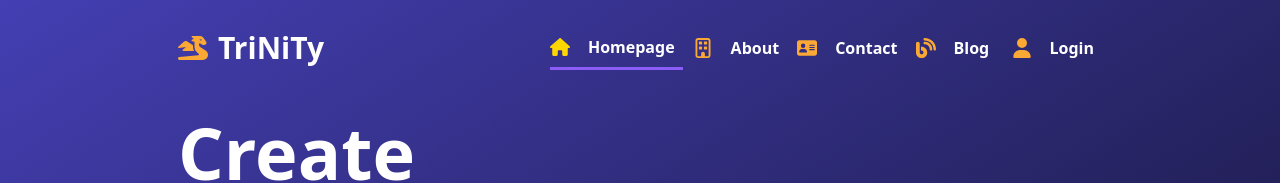
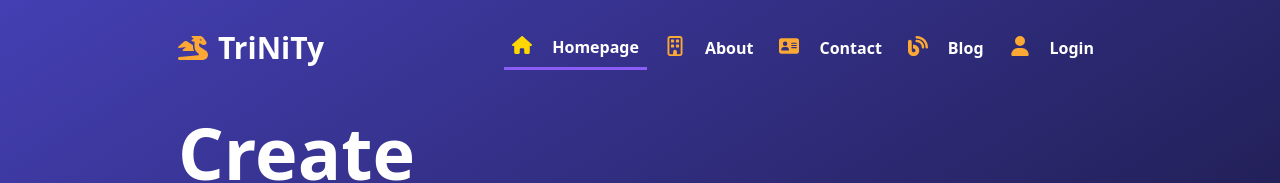
Before and after one commit to lTriNiTyl/nextjs_ts_tutorial, a Next.js app: page / in a window 1280 px wide. Shown: the top 183 px of the page. Built offline with nearby package versions, Linux system fonts and the light colour scheme.

Commit message:
"메뉴 이미지위치 변경 및 블로그 포스트일때 블로그 메뉴 활성화되도록 수정"

```diff
--- a/src/components/navbar/links/Links.tsx
+++ b/src/components/navbar/links/Links.tsx
@@ -28,7 +28,7 @@ export const links = [
   },
   {
     title: "Blog",
-    path: "/blog",
+    path: "/blog" || "/blog/post",
     mobile: false,
     icon: BlogIcon
   },
--- a/src/components/navbar/links/navLink/navLink.tsx
+++ b/src/components/navbar/links/navLink/navLink.tsx
@@ -2,34 +2,41 @@
 
 import Link from 'next/link'
 import { usePathname } from 'next/navigation';
-import styles from './navLink.module.css';
 
 const NavLink = ({ item }: any) => {
 
   const pathName = usePathname();
+
+  /* A function that determines whether the menu is active or not. */
+  const checkActivePath = (path: string) => {
+    if (path === "/" && pathName !== path) {
+      return false;
+    }
+    return pathName.startsWith(path);
+  };
 
   return (
     <div>
       {item.mobile ? (
         <div className="flex flex-row gap-[20px] justify-center items-center relative">
           <item.icon
-            className={`${pathName === item.path && "text-[gold]"} hidden max-md:block hover:text-[gold]`}
+            className={`${checkActivePath(item.path) && "text-[gold]"} hidden max-md:block hover:text-[gold]`}
             color="#FBA834"
             width={30}
             height={30} />
         </div>
       ) : (
-        <div key={item.title} className={`${pathName === item.path && "border-b-[3px] border-b-violet-500"} group flex flex-row relative justify-center items-center gap-[10px] hover:border-b-violet-500 hover:border-b-[3px]`}>
-          <item.icon
-            className={`${pathName === item.path && "text-[gold]"} max-[1024px]:hidden group-hover:text-[gold]`}
-            color="#FBA834"
-            width={20}
-            height={20} />
+        <div key={item.title} className={`${checkActivePath(item.path) && "border-b-[3px] border-b-violet-500"} group flex flex-row relative justify-center items-center gap-[10px] hover:border-b-violet-500 hover:border-b-[3px]`}>
           <Link
             key={item.title}
             href={item.path}
-            className={`inline-flex min-w-14 p-2 text-center font-semibold`}
+            className={`${checkActivePath(item.path) ? "active" : ""} gap-5 inline-flex min-w-14 p-2 text-center font-semibold`}
           >
+            <item.icon
+              className={`${checkActivePath(item.path) && "text-[gold]"} max-[1024px]:hidden group-hover:text-[gold]`}
+              color="#FBA834"
+              width={20}
+              height={20} />
             {item.title}
           </Link>
         </div>
```
